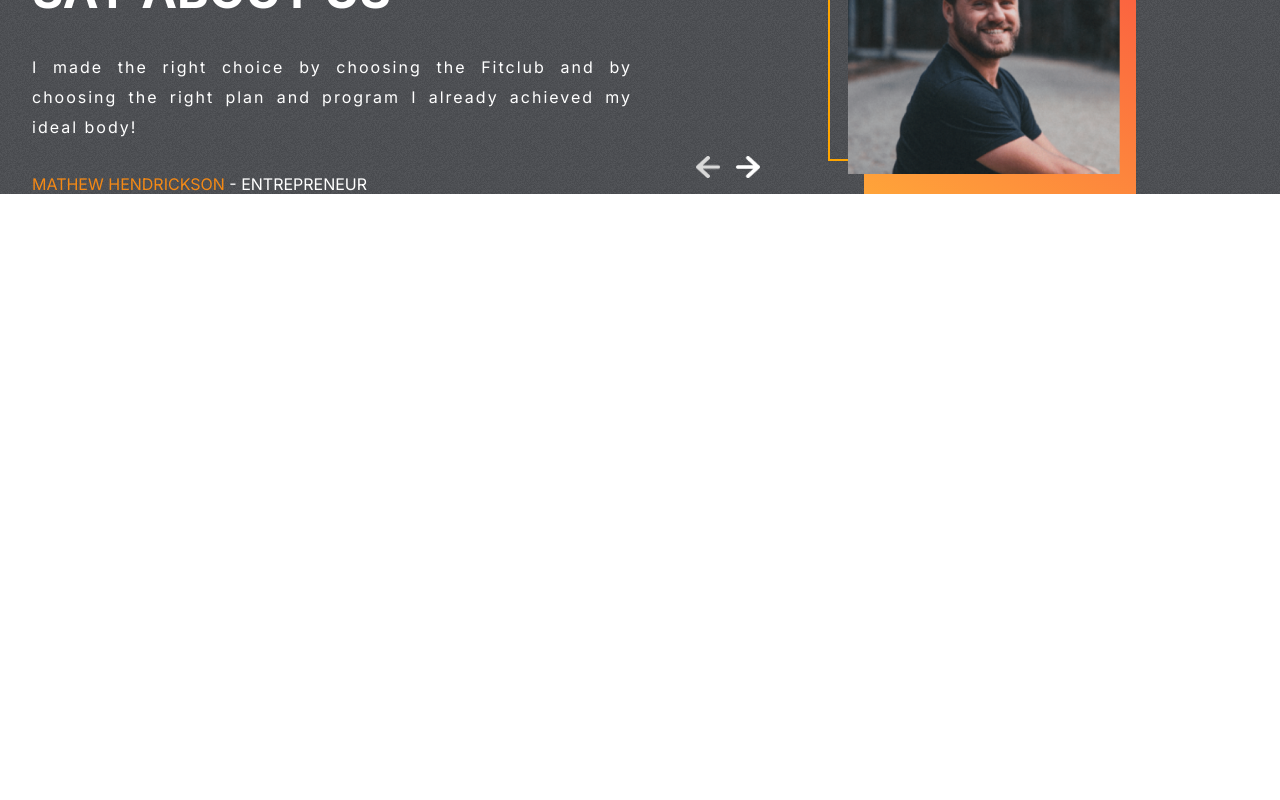
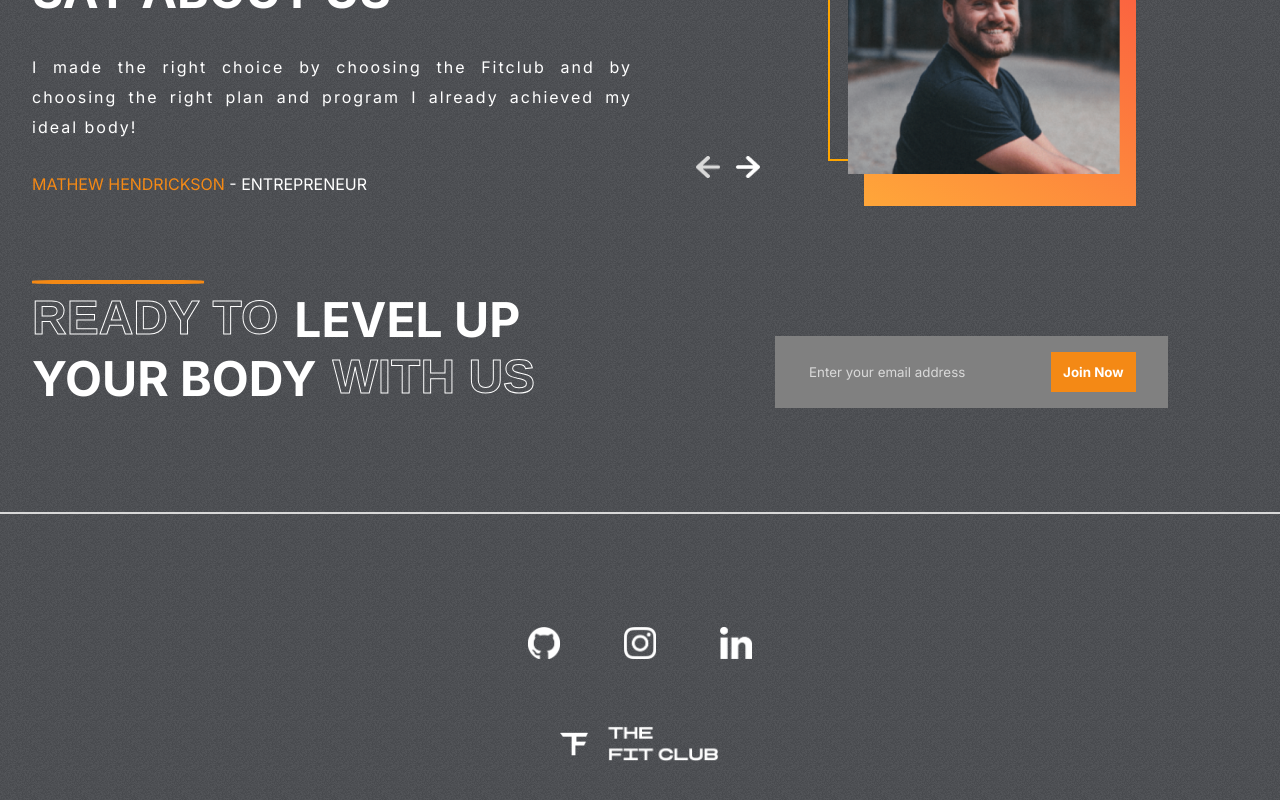
Before and after one commit to Ayeshan-Oshitha/Tutorial-Project---React---Gym_Website, a React (Create React App) app: page / in a window 1280 px wide. Shown: the part 2721-3521 px from the top of the page. Before the commit the page ends 2915 px from the top, so only its background shows below. Built offline with nearby package versions, Linux system fonts and the light colour scheme.

Commit message:
Join Us, Footer Components

```diff
--- a/src/App.js
+++ b/src/App.js
@@ -4,6 +4,8 @@
 import Reasons from './Components/Reasons.jsx';
 import Plans from './Components/Plans.jsx';
 import Testimonials from './Components/Testimonials.jsx';
+import Join from './Components/Join.jsx';
+import Footer from './Components/Footer.jsx';
 
 function App() {
   return (
@@ -13,6 +15,8 @@
       <Reasons/>
       <Plans/>
       <Testimonials />
+      <Join/>
+      <Footer/>
 
     </div>
   );
--- /dev/null
+++ b/src/Components/Footer.css
@@ -0,0 +1,33 @@
+.Footer-container{
+    position:relative;
+}
+
+.Footer-container>hr{
+    border:1px solid var(--lightgray)
+}
+
+.footer{
+    padding: 1rem 2rem;
+    display: flex;
+    flex-direction: column;
+    gap:4rem;
+    align-items: center;
+    justify-content: center;
+    height: 20rem;
+}
+
+.social-links{
+   display: flex;
+   gap: 4rem;
+}
+
+.social-links>img{
+    width: 2rem;
+    height: 2rem;
+    cursor: pointer;
+}
+
+.logo-f>img{
+    width: 10rem;
+
+}
--- /dev/null
+++ b/src/Components/Footer.jsx
@@ -0,0 +1,41 @@
+import React from 'react'
+import './Footer.css'
+import Github from '../assets/github.png'
+import Instagram from '../assets/instagram.png'
+import Linkedin from '../assets/linkedin.png'
+import Logo from '../assets/logo.png'
+
+const Footer = () => {
+  return (
+
+
+    <div className="Footer-container">
+
+        <hr/>
+
+        <div className="footer">
+
+            <div className="social-links">
+
+                <img src={Github} alt="" />
+                <img src={Instagram} alt="" />
+                <img src={Linkedin} alt="" />
+
+            </div>
+
+
+            <div className="logo-f">
+
+                <img src={Logo} alt="" />
+
+            </div>
+
+         </div>
+
+
+    </div>
+
+  )
+}
+
+export default Footer
--- /dev/null
+++ b/src/Components/Join.css
@@ -0,0 +1,56 @@
+.Join{
+    display: flex;
+    padding: 0 2rem;
+    gap:15rem;
+}
+
+.left-j{
+    color:white;
+    font-size: 3rem;
+    font-weight: bold;
+    text-transform: uppercase;
+    position: relative;
+}
+
+.left-j>hr{
+    position: absolute;
+    width: 10.5rem;
+    border: 2px solid var(--orange);
+    border-radius: 20%;
+    margin: -10px 0;
+}
+
+.left-j>div{
+    display: flex;
+    gap:1rem;
+}
+
+
+.right-j{
+    display: flex;
+    justify-content: center;
+    align-items: flex-end;
+}
+
+.email-container{
+    display: flex;
+    gap:3rem;
+    background-color: gray;
+    padding: 1rem 2rem;
+}
+
+.email-container>input{
+    background-color: transparent;
+    border: none;
+    outline: none;
+    color: var(--lightgray);
+}
+
+::placeholder{
+    color: var(--lightgray);
+}
+
+.btn-j{
+    background-color: var(--orange);
+    color: white;
+}
--- /dev/null
+++ b/src/Components/Join.jsx
@@ -0,0 +1,65 @@
+import React from 'react'
+import './Join.css'
+import emailjs from '@emailjs/browser'
+import { useRef} from 'react'
+
+const Join = () => {
+
+    const form = useRef()
+
+    const sendEmail = (e) => {
+        e.preventDefault();
+
+        emailjs
+          .sendForm('service_r0tbnmr', 'template_bqe4hs8', form.current, {
+            publicKey: 'MUC8DPeZk6RZYW7r9PoV6',
+          })
+          .then(
+            () => {
+              console.log('SUCCESS!');
+            },
+            (error) => {
+              console.log('FAILED...', error.text);
+            },
+          );
+      };
+
+
+    return (
+
+
+    <div className="Join" id="join-us">
+
+        <div className="left-j">
+
+            <hr/>
+
+            <div>
+                <span className='stroke-text'>Ready to</span>
+                <span>Level up</span>
+            </div>
+
+            <div>
+                <span>Your body</span>
+                <span className='stroke-text'>With us</span>
+            </div>
+
+            </div>
+
+
+        <div className="right-j">
+
+            <form ref={form} className="email-container" onSubmit={sendEmail}>
+                <input type='text' name='user_email' placeholder='Enter your email address'/>
+                <button className='btn btn-j'>Join Now</button>
+
+            </form>
+        </div>
+
+    </div>
+
+
+  )
+}
+
+export default Join
```
